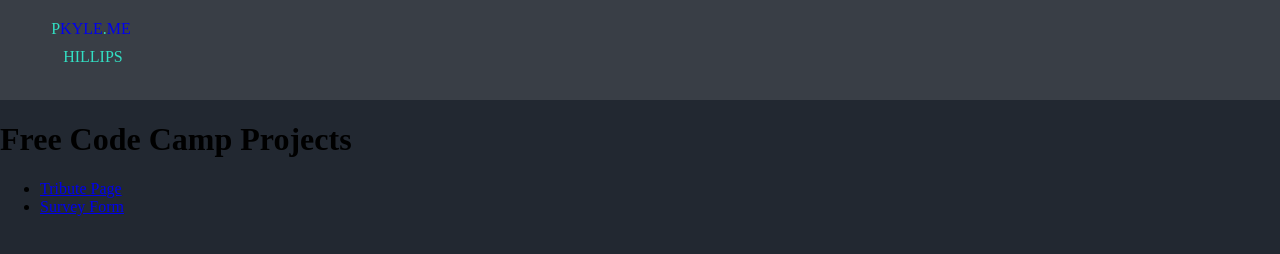
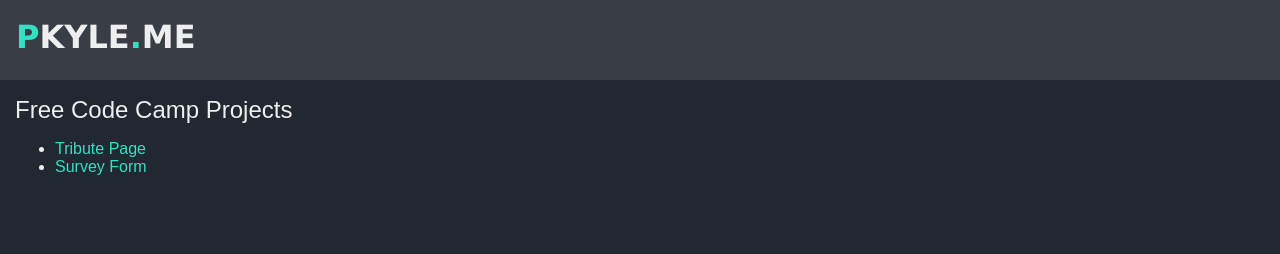
Before and after one commit to KyStyle/pkyle.me, a plain HTML site: page index.html in a window 1280 px wide. Drawn offline with Linux system fonts and the light colour scheme; a web font is replaced by a local one.

Commit message:
Update styles.css

```diff
--- a/styles.css
+++ b/styles.css
@@ -1,48 +1,55 @@
-body {
-  background-color: #222831;
-  margin:0;
-  padding:0;
+/* FONTS */
+@font-face {
+  font-family: "Montserrat";
+  font-style: normal;
+  font-weight: 900;
+  font-display: swap;
+  src: url(fonts/montserrat/Montserrat-Black.otf) format("truetype");
 }
-
+@font-face {
+  font-family: "Montserrat";
+  font-style: normal;
+  font-weight: 500;
+  font-display: swap;
+  src: url(fonts/montserrat/Montserrat-Medium.otf) format("truetype");
+}
+@font-face {
+  font-family: "Montserrat";
+  font-style: normal;
+  font-weight: 400;
+  font-display: swap;
+  src: url(fonts/montserrat/Montserrat-Regular.otf) format("truetype");
+}
 /* HEADER STUFF */
 
 .site-header {
   position: relative;
-  height: 100px;
+  height: 5rem;
   width: 100%;
   overflow: hidden;
   background-color: #393e46;
 }
 
-.site-header-centered {
-  float: center;
-  position: absolute;
-  top: 20%;
-  left: 50%;
-  transform: translate(-50%);
-}
-
 /* SITENAME STUFF */
 
-#sitename {
+#sitename-href {
+  display: inline-block;
   float: left;
-  position: absolute;
-  top: 20%;
-  left: 4%;
-}
-
-.site-header-href {
   position: relative;
-  display: inline-block;
-  padding-top: 0em;
-  height: 2em;
+  top: 1.1rem;
+  left: 1rem;
+  padding-top: 0;
+  height: 3.5rem;
   color: #eeeeee;
-  font-family: 'Montserrat', sans-serif;
+  font-family: 'Montserrat', Verdana, Tahoma, sans-serif;
   font-weight: 900;
   font-size: 200%;
   text-transform: capitalize;
   text-decoration: none;
   overflow: hidden;
+}
+#sitename {
+  transition: transform ease 0.5s;
 }
 
 /* transition from sitename to author */
@@ -53,14 +60,12 @@ body {
   transition: top ease 0.5s;
   user-select:none;
 }
-
 #sitename-text-kyle {
   position: relative;
   right: 0;
   transition: right ease 0.5s;
   user-select:none;
 }
-
 #sitename-text-dot {
   color: #32e0c4;
   position: relative;
@@ -68,69 +73,78 @@ body {
   transition: bottom ease 0.3s;
   user-select:none;
 }
-
 #sitename-text-me {
   position: relative;
   bottom: 0;
   transition: bottom ease 0.5s;
   user-select:none;
 }
-
 #sitename-text-hillips {
   color: #32e0c4;
   position: relative;
-  top: 0.6em;
-  left: 0.75em;
+  top: 1rem;
+  left: 1.5rem;
   user-select:none;
 }
-
 #sitename-text-hillips-pos {
   position: relative;
   bottom: 0;
-  padding-bottom: 0.1em;
+  padding-bottom: 0rem;
   transition: bottom ease 0.5s;
 }
-
+@media screen and (min-width: 600px) {
   #sitename:hover {
-  bottom: 0.5em;
+    bottom: 0.5rem;
+    transform: translateY(-0.5rem);
   }
 
-#sitename-href:hover > #sitename-text-p {
-  top: 1em;
+  #sitename:hover > #sitename-text-p {
+    top: 1.6rem;
   }
 
-#sitename-href:hover > #sitename-text-kyle {
-  right: 0.75em;
+  #sitename:hover > #sitename-text-kyle {
+    right: 1.5rem;
   }
 
-#sitename-href:hover > #sitename-text-me {
-  bottom: 1em;
+  #sitename:hover > #sitename-text-me {
+    bottom: 1.8rem;
   }
 
-#sitename-href:hover > #sitename-text-dot {
-  bottom: 1em;
+  #sitename:hover > #sitename-text-dot {
+    bottom: 1.8rem;
   }
 
-#sitename-href:hover > #sitename-text-hillips-pos {
-  bottom: 0.85em;
+  #sitename:hover > #sitename-text-hillips-pos {
+    bottom: 1.9rem;
+  }
 }
 
-.ml6 {
-  position: relative;
-  font-weight: 900;
-  font-size: 3.3em;
+/* BODY STUFF */
+body {
+  background-color: #222831;
+  margin: 0;
+  padding: 0;
 }
 
-.text-wrapper {
-  position: relative;
-  display: inline-block;
-  padding-top: 0.2em;
-  padding-right: 0.05em;
-  padding-bottom: 0.1em;
-  overflow: hidden;
+main {
+  margin: 15px;
 }
 
-.letter {
-  display: inline-block;
-  line-height: 1em;
+h1 {font-weight: 500; font-size: x-large}
+
+h1, li {
+  font-family: 'Montserrat', sans-serif;
+  color: #eeeeee;
 }
+
+a:link {
+  color: #32e0c4;
+  font-family: 'Montserrat', sans-serif;
+  text-decoration: none;
+}
+a:visited {
+  color: #8377D1;
+}
+a:hover {
+  text-decoration: underline;
+}
```
Lines whose indentation alone changed are shown as unchanged.
